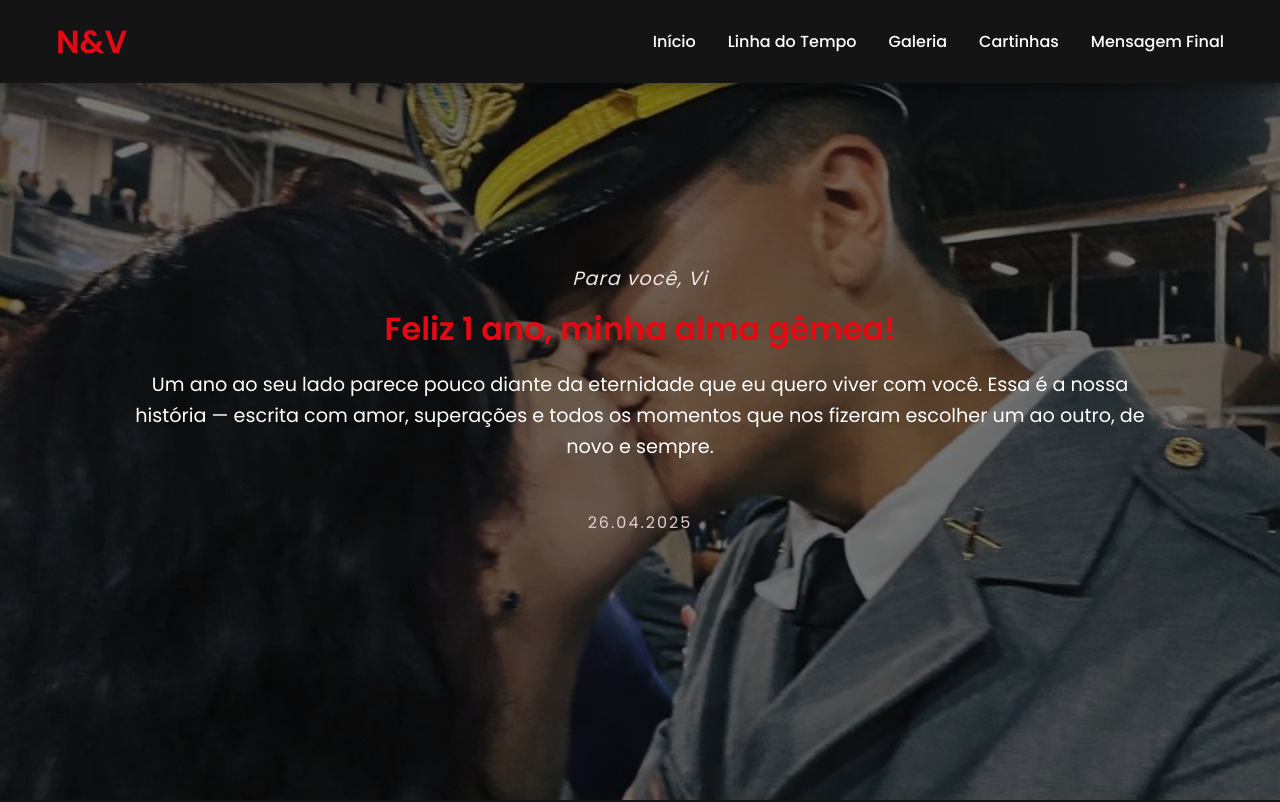
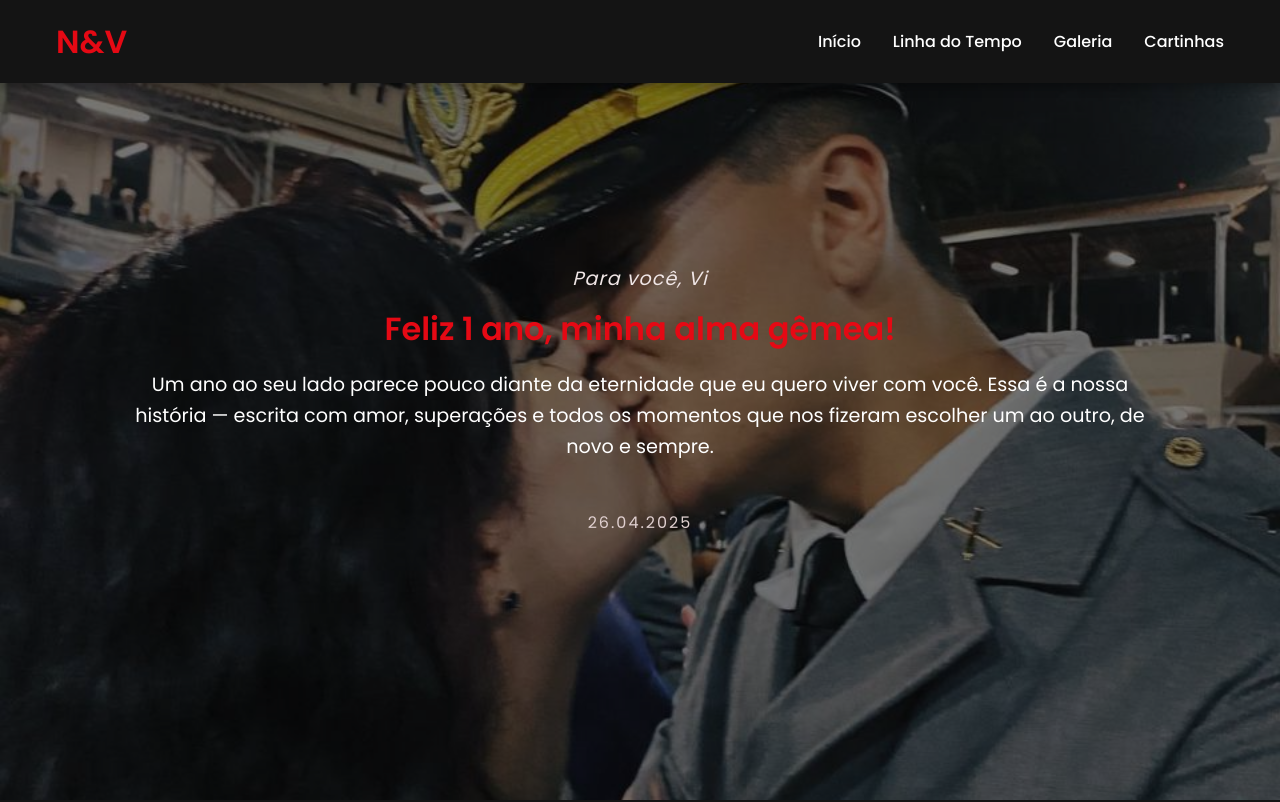
Before and after one commit to nayrabelarmino1/1year, a plain HTML site: page index.html in a window 1280 px wide. Shown: the top 802 px of the page. Drawn offline with Linux system fonts and the light colour scheme.

Commit message:
Update index.html

```diff
--- a/index.html
+++ b/index.html
@@ -20,7 +20,6 @@
                     <li><a href="#timeline">Linha do Tempo</a></li>
                     <li><a href="#gallery">Galeria</a></li>
                     <li><a href="#letters">Cartinhas</a></li>
-                    <li><a href="#final-message">Mensagem Final</a></li>
                 </ul>
             </nav>
         </div>
```
